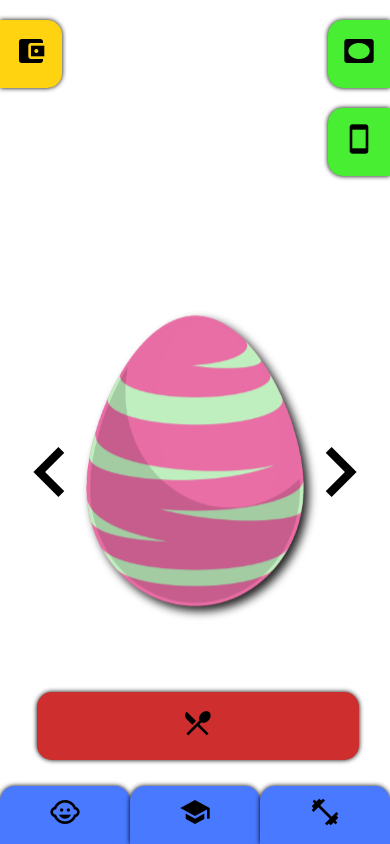
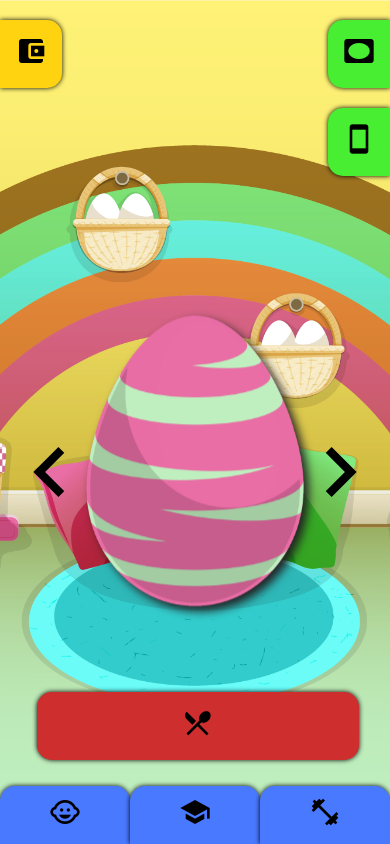
Before and after one commit to Reisgaar/hashapon, an Angular app: page /pages in a window 390 px wide. Both pictures are taken after a click on the element "vignette". Built offline with nearby package versions, Linux system fonts and the light colour scheme; a web font is replaced by a local one.

Commit message:
rename variable and fix css

```diff
--- a/src/app/pages/eggs/eggs.component.html
+++ b/src/app/pages/eggs/eggs.component.html
@@ -1,4 +1,4 @@
-<div class="eggs background">
+<div class="eggcare background">
   <div class="eggs-shown">
     <div *ngFor="let egg of data; let i = index" class="egg" id="egg-{{i}}">
       <img src="../../../assets/images/eggs/{{egg.type}}.png" >
--- a/src/app/pages/eggs/eggs.component.scss
+++ b/src/app/pages/eggs/eggs.component.scss
@@ -1,4 +1,6 @@
 @import '../../../style-variables.scss';
+
+.eggcare {
 
   .eggs {
 
@@ -63,6 +65,7 @@
         }
       }
     }
+  }
 
   .swiper-arrows {
     display: none;
@@ -95,6 +98,8 @@
 
 
 @media (max-width: 600px) {
+  .eggcare {
+
     .eggs {
       overflow: hidden;
 
@@ -117,6 +122,7 @@
           }
         }
       }
+    }
 
     .swiper-arrows {
       display: block;
```
Lines whose indentation alone changed are shown as unchanged.
